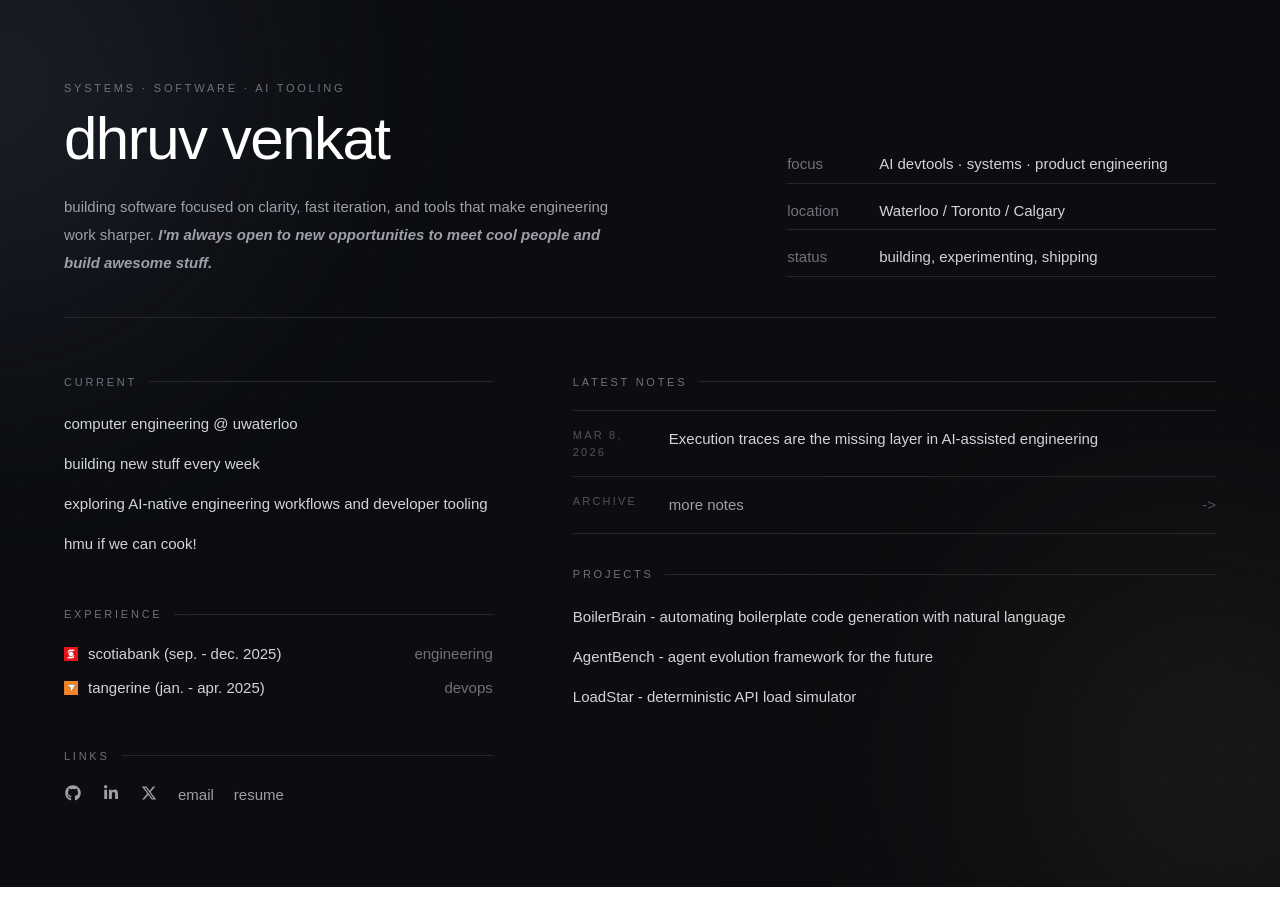
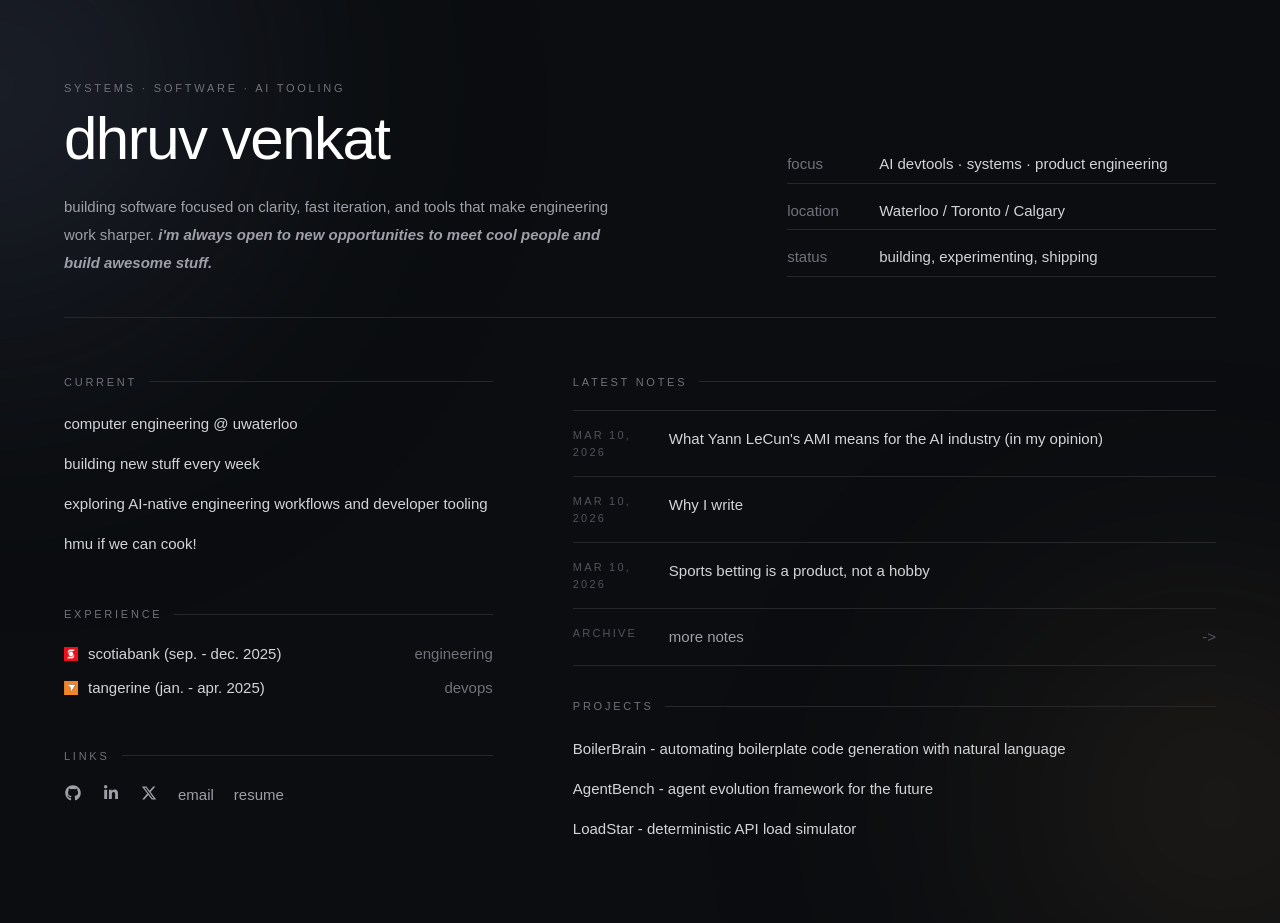
Before and after one commit to dhruvvenkat/personalwebsite, a Next.js app in the folder dhruvs-site/: page / in a window 1280 px wide. Before the commit the page ends 887 px from the top, so only its background shows below. Built offline with nearby package versions, Linux system fonts and the light colour scheme.

Commit message:
new articles

```diff
--- a/dhruvs-site/src/app/data/notes.ts
+++ b/dhruvs-site/src/app/data/notes.ts
@@ -12,6 +12,37 @@ export type Note = {
 };
 
 export const notes: Note[] = [
+  {
+    slug: "what-yann-lecuns-ami-means-for-ai",
+    title: "What Yann LeCun's AMI means for the AI industry (in my opinion)",
+    date: "2026-03-10",
+    content: `in progress lol`,
+  },
+
+  {
+    slug: "why-i-write",
+    title: "Why I write",
+    date: "2026-03-10",
+    content: `I think that writing is the most important skill that one can have today. In the rapidly-evolving world of AI, LLMs are getting better and better at understanding natural language, but what good are they if we ourselves can't harness natural language well?
+
+    Generally, I like to stick to tech stuff on my X profile, but here I'm gonna talk about anything and everything that I feel like. Take this as a way for me to document my early career as I (try to) get cracked at engineering.`,
+  },
+
+  {
+    slug: "sports-betting-is-a-product",
+    title: "Sports betting is a product, not a hobby",
+    date: "2026-03-10",
+    content: `I've been a sports fan for my whole life. Some of my earliest memories are of going to see the Seattle Mariners and my hometown Calgary Flames, and while I don't really have time to watch games anymore like I used to, I still like to keep up with the standings every once in a while. With that being said, I can't help but notice how every broadcast is chock-full of gambling. Fox, NBC, CBS, Sportsnet, all of them seem to be sponsored by FanDuel, DraftKings, or one of their competitors.\n
+
+    I've tried my hand at sports betting (dw I only lost 10 bucks), and I immediately realized that there's a reason why only parlay betting was allowed in Canada until late. \n
+
+    Sports betting preys on the exact emotions that sports are supposed to evoke: hope, momentum, overreaction, the sentiment of 'this time feels different!' It weaponizes our deep need for community into a cash-extraction layer, and I think it has the power to damage entire lives long-term. It dupes people into believing that they're operating based on skill, when in reality most bets are completely up to chance. In trading, that's called exit liquidity and it's where you never want to be. Betting on Shai to score over 25 might sound smart in the moment, but what's stopping him from getting injured, fouling out, or hitting the bench early (I hate load management too but that's a different conversation)?\n
+
+    Constantly glorifying and glamorizing gambling through advertisement sets a bad example for everyone in society, and I think we're more vulnerable to it than ever as our need for constant stimulation only increases.
+
+    thanks to airagan for inspiring me to write this btw`,
+  },
+
   {
     slug: "execution-traces-are-the-missing-layer-in-ai-assisted-engineering",
     title: "Execution traces are the missing layer in AI-assisted engineering",
--- a/dhruvs-site/src/app/page.tsx
+++ b/dhruvs-site/src/app/page.tsx
@@ -98,7 +98,7 @@ export default function DhruvSystemsPortfolio() {
                 make engineering work sharper.{" "}
                 <em>
                   <b>
-                    I&apos;m always open to new opportunities to meet cool people and
+                    i&apos;m always open to new opportunities to meet cool people and
                     build awesome stuff.
                   </b>
                 </em>
```
